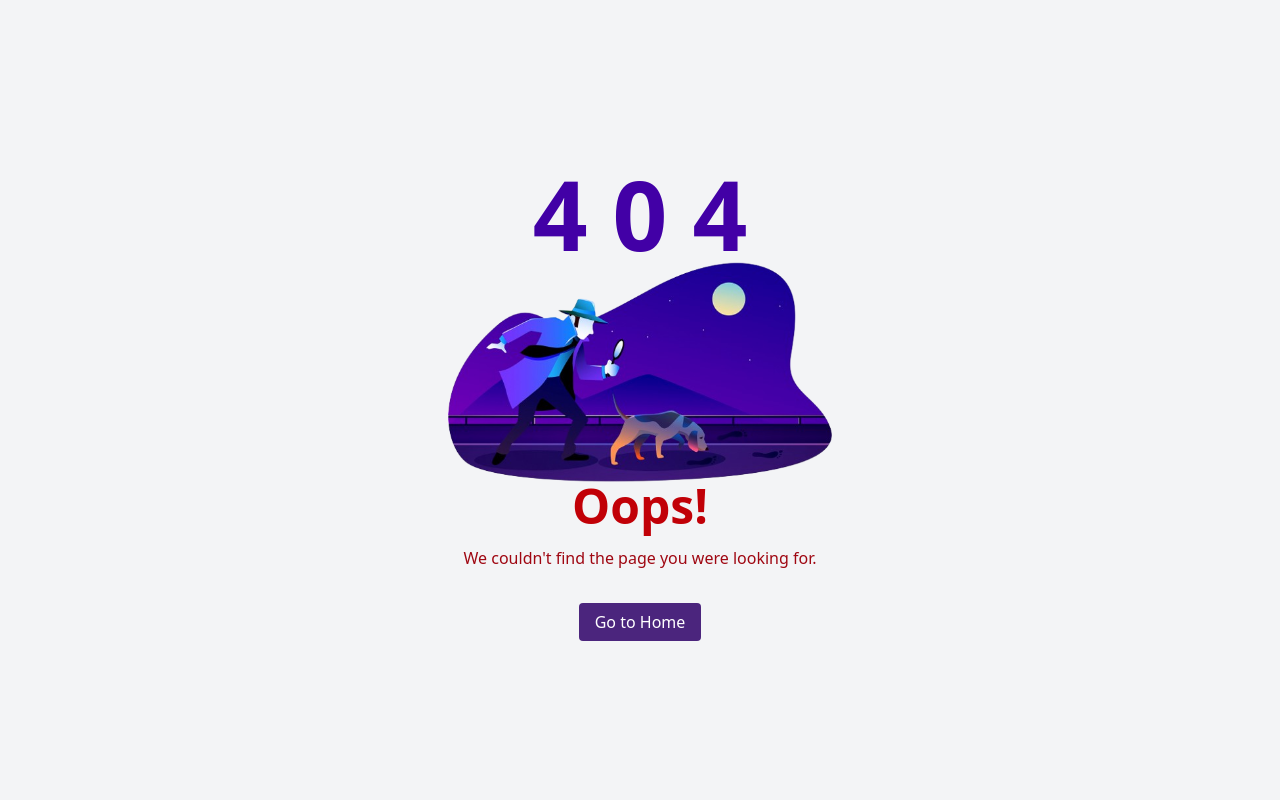
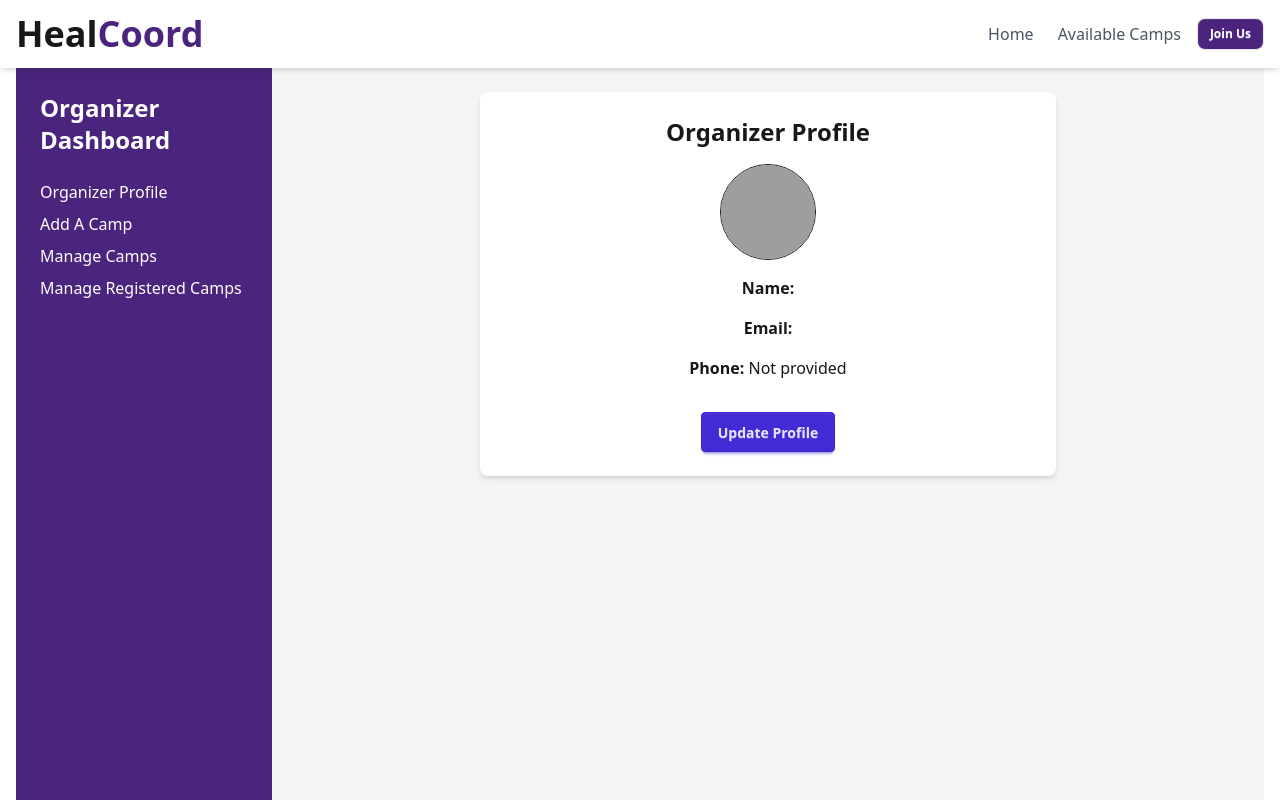
Before and after one commit to zabirarkam27/heal-coord-client, a React (Vite) app: page /admin-dashboard/profile in a window 1280 px wide. Shown: the top 800 px of the page. Built offline with nearby package versions, Linux system fonts and the light colour scheme; no server answers; grey boxes are pictures that could not be loaded.

Commit message:
added admiņprofile

```diff
--- a/package.json
+++ b/package.json
@@ -13,6 +13,7 @@
     "@egjs/react-flicking": "^4.13.0",
     "@tailwindcss/vite": "^4.1.8",
     "autoprefixer": "^10.4.21",
+    "axios": "^1.9.0",
     "firebase": "^11.8.0",
     "install": "^0.13.0",
     "lucide-react": "^0.511.0",
--- a/src/pages/Dashboard/AdminDashboard/AdminDashboard.jsx
+++ /dev/null
@@ -1,9 +0,0 @@
-const AdminDashboard = () => {
-    return (
-        <div>
-
-        </div>
-    );
-};
-
-export default AdminDashboard;
--- /dev/null
+++ b/src/pages/Dashboard/AdminDashboard/AdminProfile.jsx
@@ -0,0 +1,134 @@
+import { useContext, useState } from "react";
+import axios from "axios";
+import Swal from "sweetalert2";
+import { AuthContext } from "../../../context/AuthProvider";
+
+const AdminProfile = () => {
+  const { user } = useContext(AuthContext);
+  const [isEditing, setIsEditing] = useState(false);
+
+  const [formData, setFormData] = useState({
+    name: user?.displayName || "",
+    email: user?.email || "",
+    photoURL: user?.photoURL || "",
+    phone: "",
+  });
+
+  const handleChange = (e) => {
+    const { name, value } = e.target;
+    setFormData((prev) => ({
+      ...prev,
+      [name]: value,
+    }));
+  };
+
+  const handleUpdate = async (e) => {
+    e.preventDefault();
+    try {
+      const res = await axios.put(
+        `http://localhost:5000/admins/${encodeURIComponent(formData.email)}`,
+        formData
+      );
+
+      setFormData(res.data);
+
+      Swal.fire({
+        icon: "success",
+        title: "Profile Updated!",
+        text: "Your profile information has been successfully updated.",
+        confirmButtonColor: "#4b257d",
+      });
+
+      setIsEditing(false);
+    } catch (error) {
+      Swal.fire({
+        icon: "error",
+        title: "Update Failed",
+        text: "Something went wrong while updating your profile.",
+        confirmButtonColor: "#d33",
+      });
+    }
+  };
+
+
+  return (
+    <div className="max-w-xl mx-auto bg-white p-6 rounded-lg shadow-md">
+      <h2 className="text-2xl font-bold mb-4 text-center">Organizer Profile</h2>
+
+      {!isEditing ? (
+        <div className="text-center space-y-4">
+          <img
+            src={formData.photoURL || "https://i.ibb.co/2FsfXqM/avatar.png"}
+            alt="Profile"
+            className="w-24 h-24 mx-auto rounded-full border"
+          />
+          <p>
+            <span className="font-semibold">Name:</span> {formData.name}
+          </p>
+          <p>
+            <span className="font-semibold">Email:</span> {formData.email}
+          </p>
+          <p>
+            <span className="font-semibold">Phone:</span>{" "}
+            {formData.phone || "Not provided"}
+          </p>
+
+          <button
+            onClick={() => setIsEditing(true)}
+            className="mt-4 btn btn-primary"
+          >
+            Update Profile
+          </button>
+        </div>
+      ) : (
+        <form onSubmit={handleUpdate} className="space-y-4">
+          <div>
+            <label className="block font-medium">Name</label>
+            <input
+              type="text"
+              name="name"
+              value={formData.name}
+              onChange={handleChange}
+              className="input input-bordered w-full"
+              required
+            />
+          </div>
+          <div>
+            <label className="block font-medium">Photo URL</label>
+            <input
+              type="text"
+              name="photoURL"
+              value={formData.photoURL}
+              onChange={handleChange}
+              className="input input-bordered w-full"
+            />
+          </div>
+          <div>
+            <label className="block font-medium">Phone</label>
+            <input
+              type="tel"
+              name="phone"
+              value={formData.phone}
+              onChange={handleChange}
+              className="input input-bordered w-full"
+            />
+          </div>
+          <div className="flex justify-between">
+            <button type="submit" className="btn btn-success">
+              Save
+            </button>
+            <button
+              type="button"
+              onClick={() => setIsEditing(false)}
+              className="btn btn-outline"
+            >
+              Cancel
+            </button>
+          </div>
+        </form>
+      )}
+    </div>
+  );
+};
+
+export default AdminProfile;
```
Also changed, not shown: src/routes/router.jsx (+8 -2 lines), 1 other file (tests, documents, lock files or other folders).
